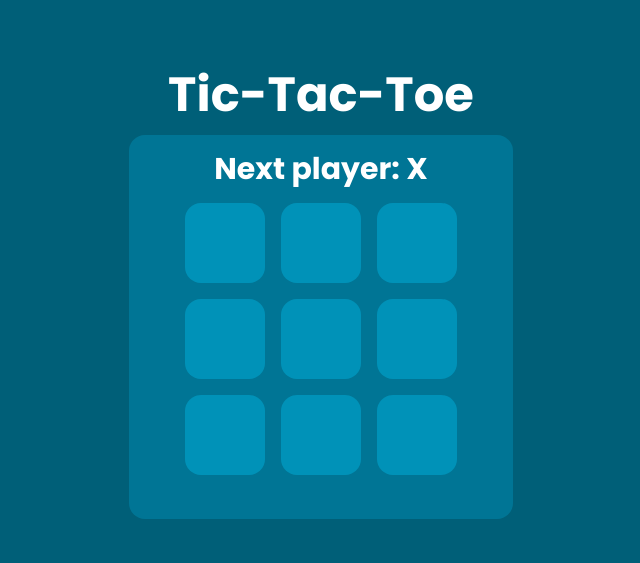
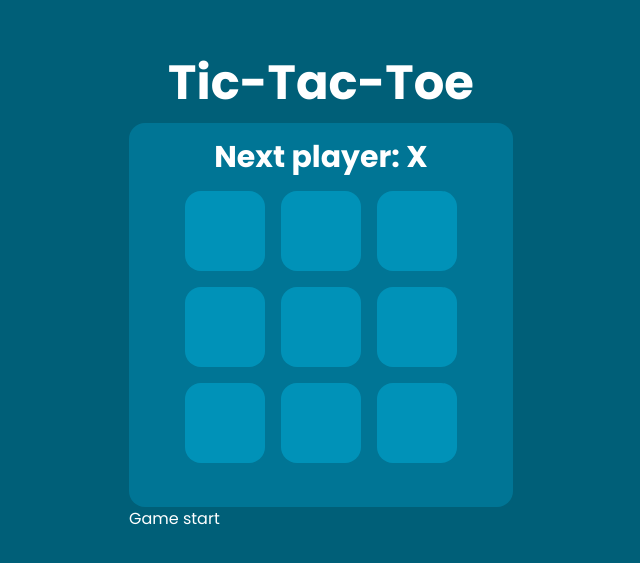
Before and after one commit to ElloRabyndra/mini-games, a React (Vite) app: page / in a window 1280 px wide. Shown: the part 113-676 px from the top of the page, without its empty margins (319-959 px from the left). Built offline with nearby package versions, Linux system fonts and the light colour scheme.

Commit message:
chore: move app.css to CSS folder

```diff
--- a/src/Game.jsx
+++ b/src/Game.jsx
@@ -1,6 +1,6 @@
 /* eslint-disable react/prop-types */
 import { useState } from "react";
-import "./App.css";
+import "./css/App.css";
 import Board from "./components/Board";
 import Info from "./components/info";
 
@@ -31,7 +31,7 @@ export default function Game() {
         <Board xIsNext={xIsNext} squares={currentSquares} onPlay={handlePlay} />
       </section>
       <section className="game-info">
-        {/* <Info history={history} jumpTo={jumpTo} /> */}
+        <Info history={history} jumpTo={jumpTo} />
       </section>
     </main>
   );
```
Also changed, not shown: src/css/App.css (renamed from src/App.css).
